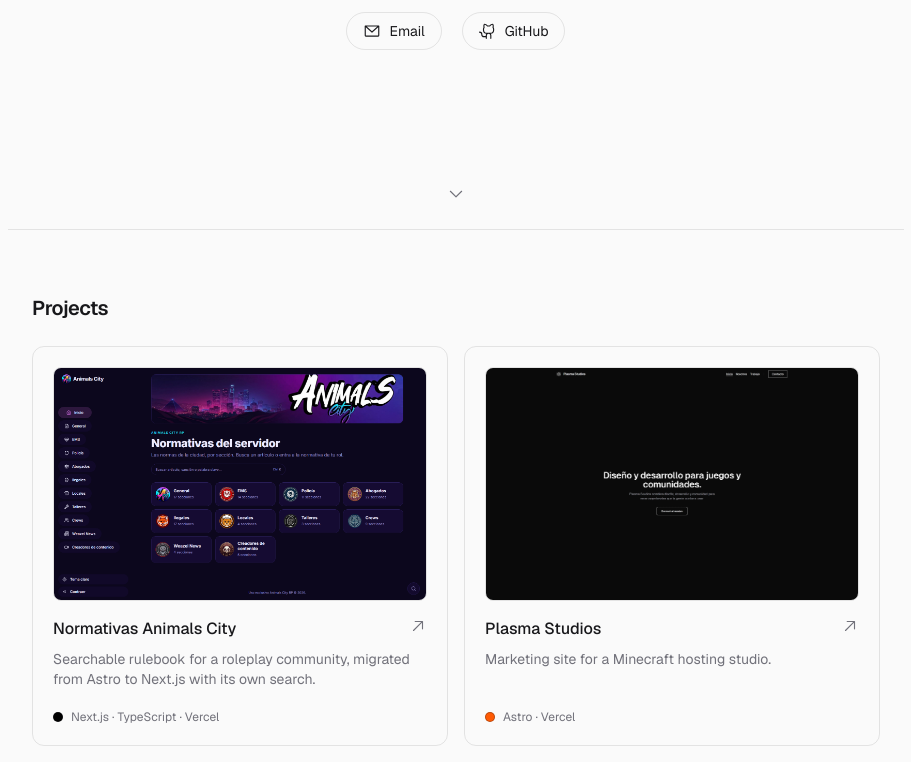
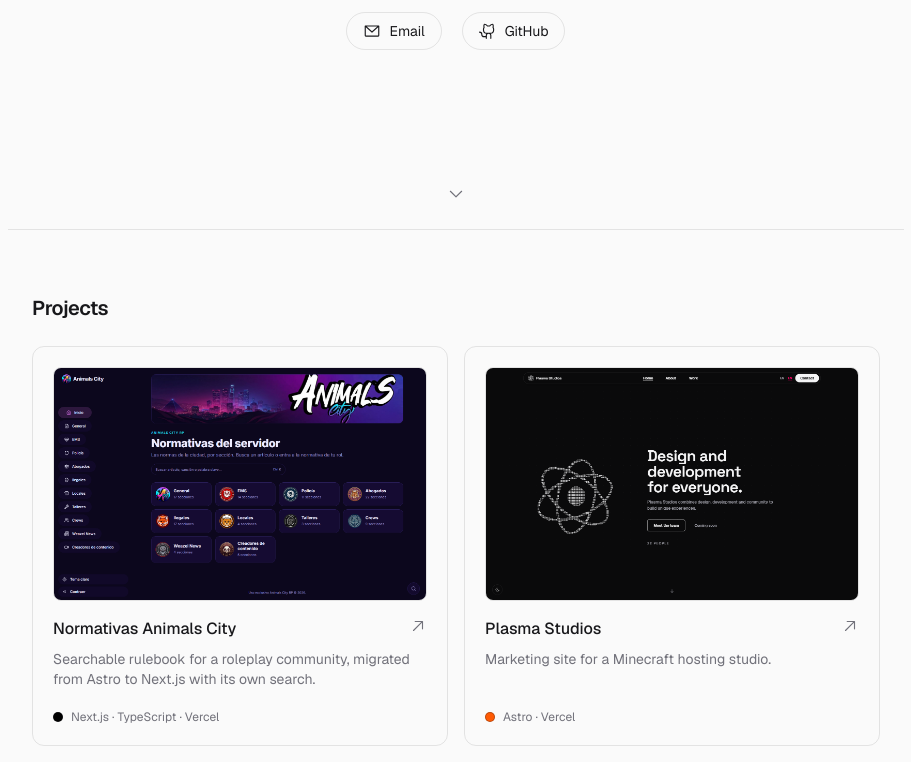
Before and after one commit to GonzaloRosano/grosano, a Next.js app: page / in a window 1280 px wide. Shown: the part 451-1213 px from the top of the page, without its empty margins (184-1095 px from the left). Built offline with nearby package versions, Linux system fonts and the light colour scheme.

Commit message:
fix: nueva captura de Plasma Studios

```diff
--- a/src/data/content.ts
+++ b/src/data/content.ts
@@ -64,7 +64,7 @@
     tech: "Astro",
     isPublic: true,
     demo: "https://plasmastudios.vercel.app",
-    image: "/projects/plasmastudios.webp",
+    image: "/projects/plasmastudios.png",
     featured: true,
   },
   {
```
Also changed, not shown: public/projects/plasmastudios.png (added), public/projects/plasmastudios.webp (deleted).
